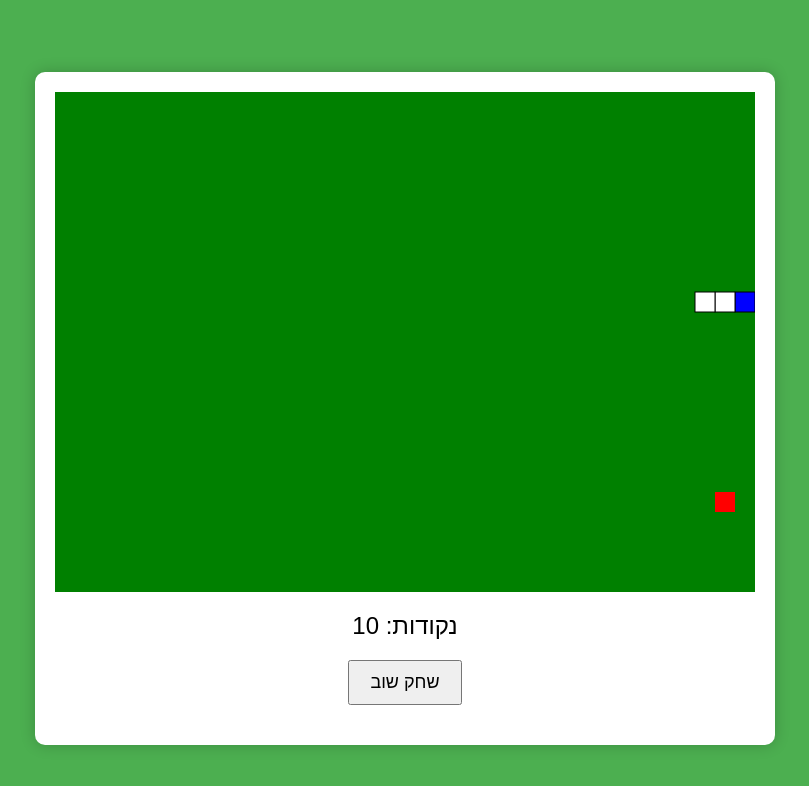
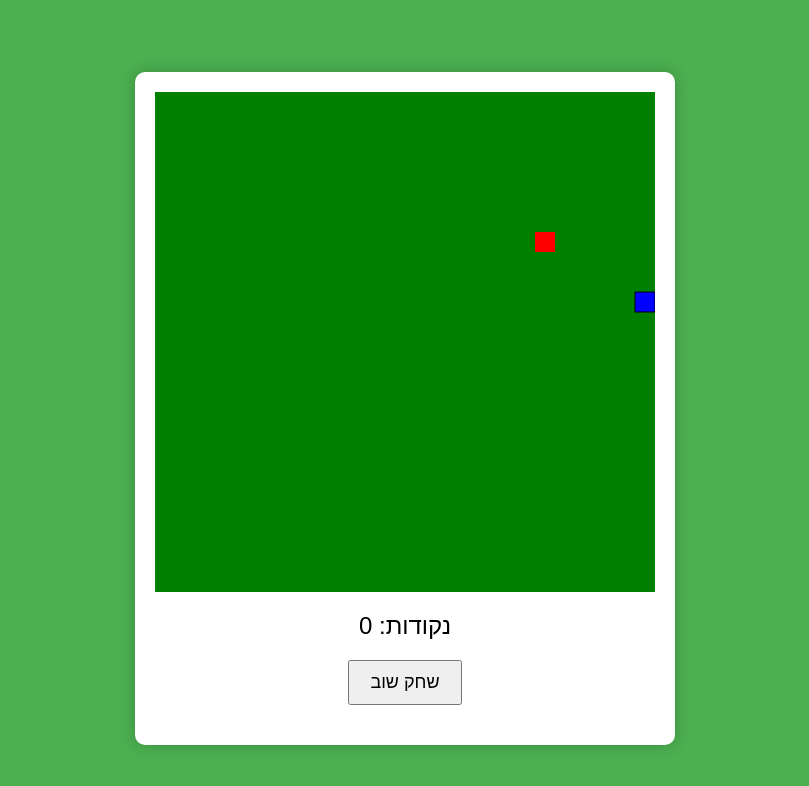
Before and after one commit to fifop/snake, a plain HTML site: page index.html in a window 1280 px wide. Shown: the whole page, without its empty margins (235-1044 px from the left). Drawn offline with Linux system fonts and the light colour scheme.

Commit message:
Update index.html

```diff
--- a/index.html
+++ b/index.html
@@ -8,7 +8,7 @@
 </head>
 <body>
     <div class="game-container">
-        <canvas id="gameCanvas" width="700" height="500"></canvas>
+        <canvas id="gameCanvas" width="500" height="500"></canvas>
         <div class="score-counter">נקודות: <span id="score">0</span></div>
         <button id="restartButton" onclick="startGame()">שחק שוב</button>
     </div>
```
